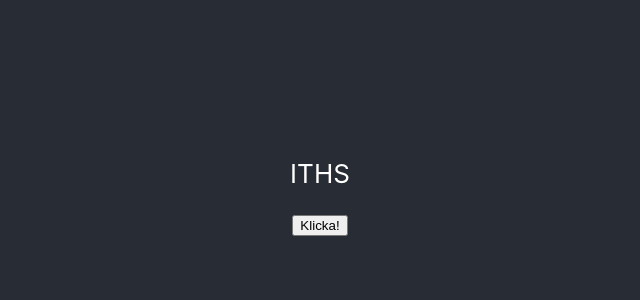
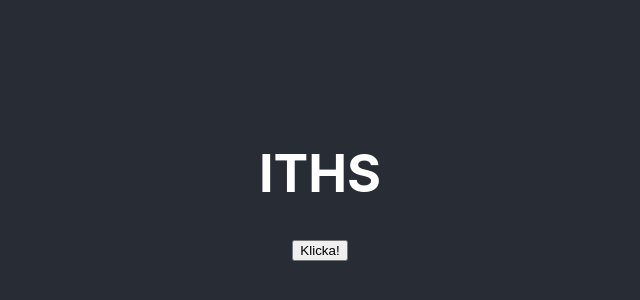
Before and after one commit to dawid-iths/react-web-app, a React (Create React App) app: page / in a window 1280 px wide. Shown: the part 216-516 px from the top of the page, without its empty margins (320-960 px from the left). Built offline with nearby package versions, Linux system fonts and the light colour scheme.

Commit message:
change tag p -> h1 in app

```diff
--- /dev/null
+++ b/GitVersion.yml
@@ -0,0 +1,6 @@
+mode: Mainline
+next-version: 0.3.0
+branches: {}
+ignore:
+  sha: []
+merge-message-formats: {}
--- a/src/App.tsx
+++ b/src/App.tsx
@@ -12,9 +12,9 @@ function App() {
   return (
     <div className="App">
       <header className="App-header">
-        <p>
+        <h1>
           ITHS
-        </p>
+        </h1>
         <ClickEventButton onClick={ClickMe}>Klicka!</ClickEventButton>
       </header>
     </div>
```
